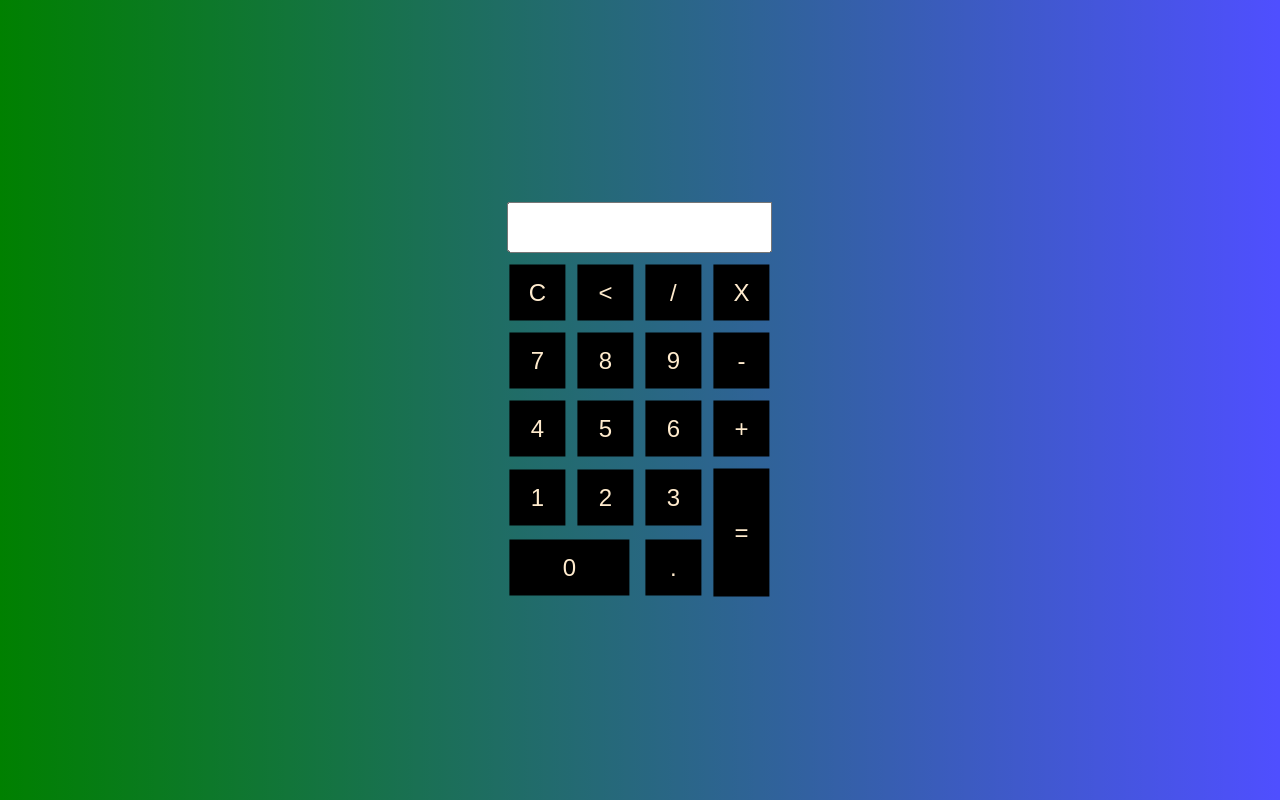
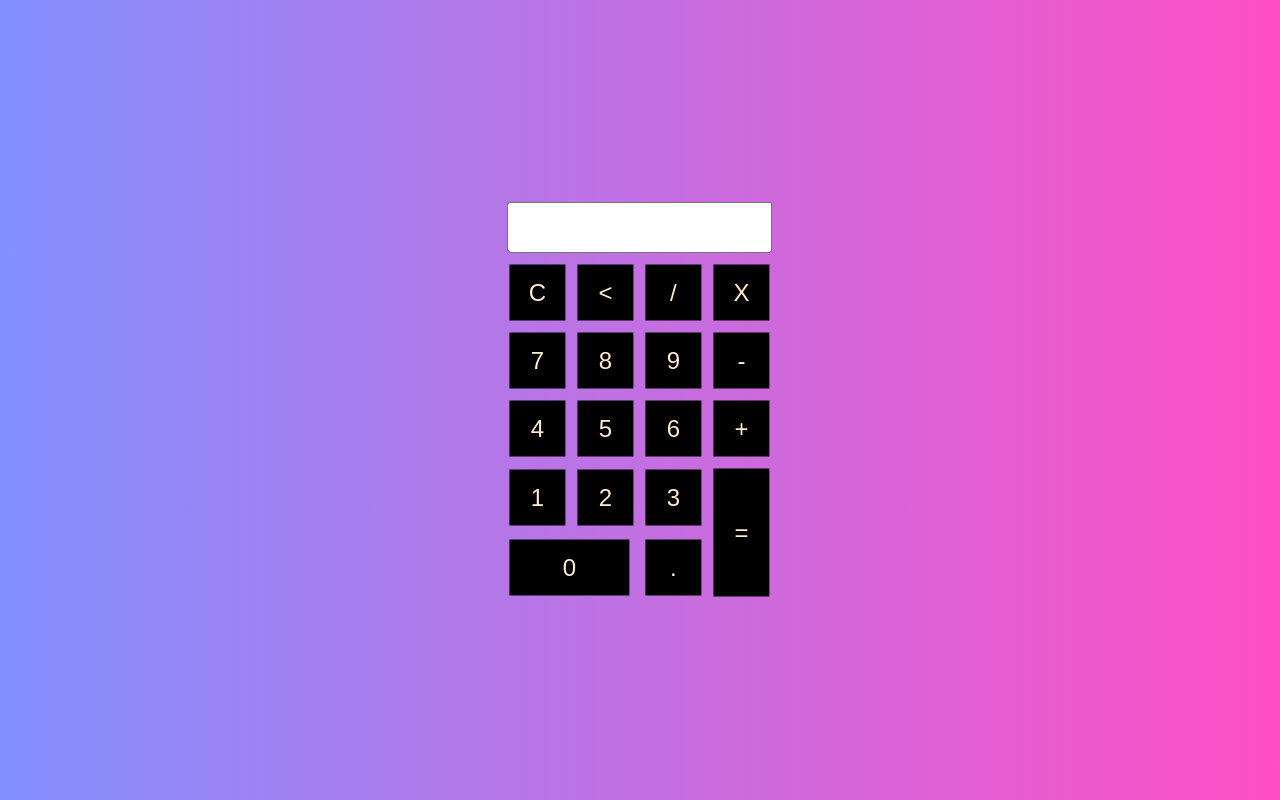
Before and after one commit to ScreamAcode/jsCalculator, a plain HTML site: page index.html in a window 1280 px wide. Drawn offline with Linux system fonts and the light colour scheme.

Commit message:
UI realted changes
changes on UI and Color Combination

```diff
--- a/style.css
+++ b/style.css
@@ -30,6 +30,6 @@
     transform: translateX(-50%) translateY(-50%);
 }
 .background{
-    background:linear-gradient(to right,green,rgba(0, 0, 255, 0.692));
+    background:linear-gradient(to right,rgb(132, 144, 255),rgba(255, 0, 170, 0.692));
     height: 100vh;
 }
```
